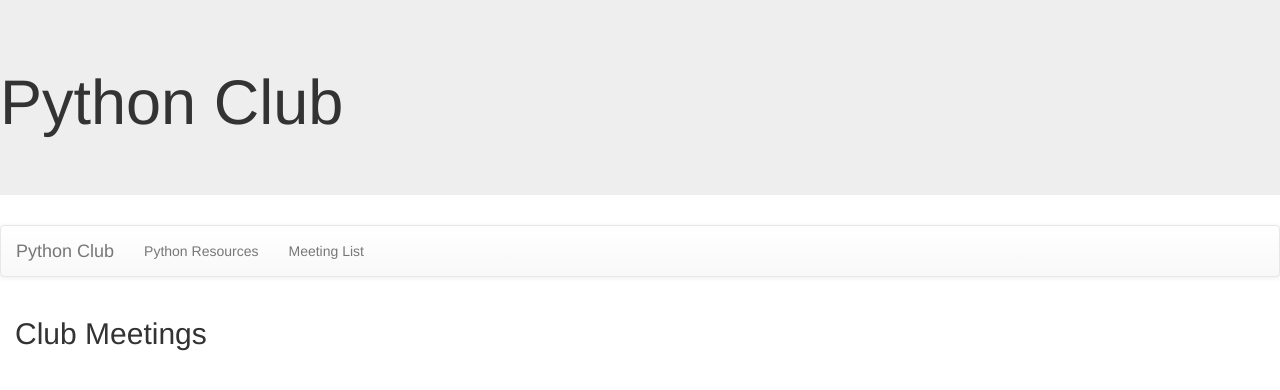
After one commit to facemanguy/PythonClub, a Django app: page /club/club/getmeeting/ in a window 1280 px wide. The commit adds this page. Shown: the top 390 px of the page. Run offline with Django 3.2, Linux system fonts and the light colour scheme; data that the repository does not hold is empty; some libraries are stand-ins or nearby versions.

Commit message:
completed hw 6

```diff
--- a/club/templates/base.html
+++ b/club/templates/base.html
@@ -17,7 +17,7 @@
 </div>
 <ul class="nav navbar-nav">
 <li><a href="{% url 'resources' %}">Python Resources</a></li>
-<li>Dummy</li>
+<li><a href="{% url 'meeting' %}">Meeting List</a></li>
 </ul>
 </div>
 </nav>
--- /dev/null
+++ b/club/templates/club/meeting.html
@@ -0,0 +1,9 @@
+{% extends 'base.html' %}
+{% block content %}
+<h2>Club Meetings</h2>
+<ul>
+    {% for m in meeting_list %}
+        <li><a href="{% url 'meetingdetails' id=m.id %}">{{ m.meetingtitle }}</a></li>
+    {% endfor %}
+</ul>
+{% endblock %}
--- a/club/urls.py
+++ b/club/urls.py
@@ -3,5 +3,7 @@ from . import views
 
 urlpatterns = [
     path('', views.index, name='index'),
-    path('club/getresources/', views.getresources, name='resources')
+    path('club/getresources/', views.getresources, name='resources'),
+    path('club/getmeeting/', views.getmeeting, name='meeting'),
+    path('club/meetingdetails/<int:id>', views.meetingdetails, name='meetingdetails'),
 ]
--- a/club/views.py
+++ b/club/views.py
@@ -1,4 +1,4 @@
-from django.shortcuts import render
+from django.shortcuts import get_object_or_404, render
 from .models import Meeting, MeetingMinutes, Resource, Event
 
 # Create your views here.
@@ -8,3 +8,11 @@ def index(request):
 def getresources(request):
     resource_list=Resource.objects.all()
     return render(request, 'club/resources.html', {'resource_list': resource_list})
+
+def getmeeting(request):
+    meeting_list=Meeting.objects.all()
+    return render(request, 'club/meeting.html', {'meeting_list' : meeting_list})
+
+def meetingdetails(request, id):
+    meet=get_object_or_404(Meeting, pk=id)
+    return render(request, 'club/meetingdetail.html', {'meet' : meet})
```
Also changed, not shown: club/templates/club/meetingdetail.html (added, +9 -0 lines).
